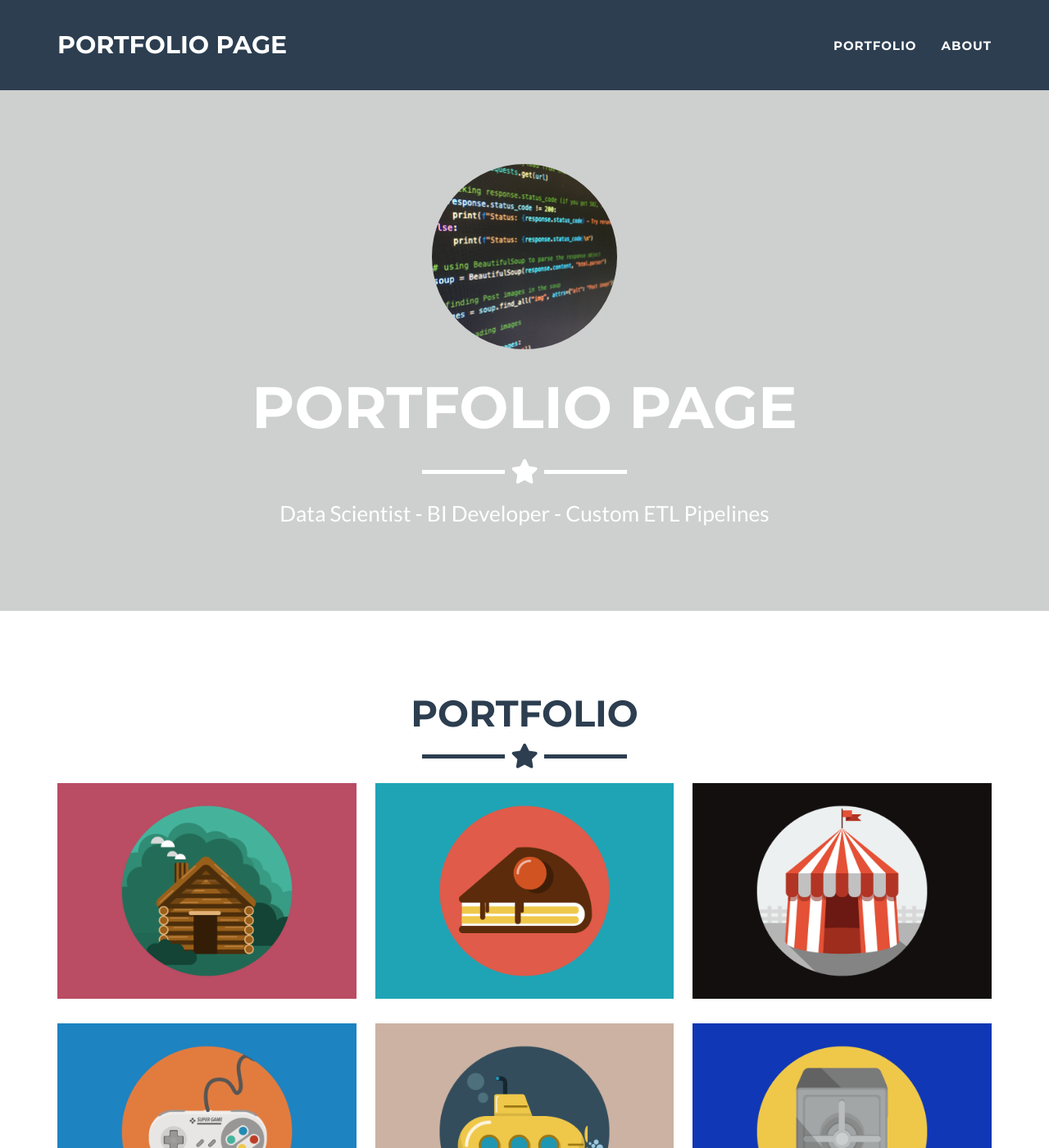
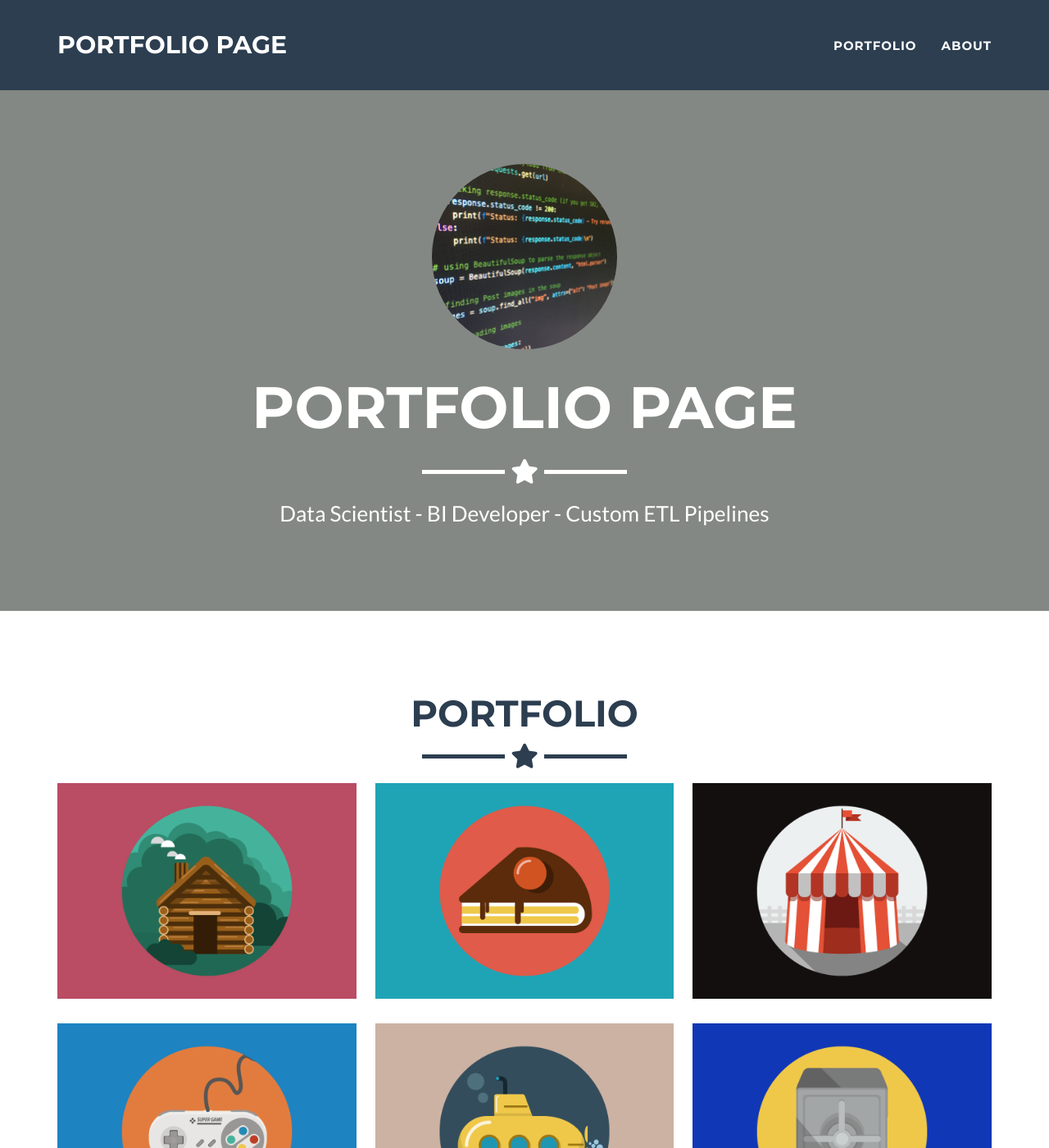
Before and after one commit to brf217/brf217.github.io, a Jekyll site: the page built from _posts/2014-07-18-project-1.markdown, in a window 1280 px wide and 1400 px high. Shown: the whole window at 82% size. Built offline with Jekyll 4.4.1, drawn with Linux system fonts in a browser that asks for light colours.

Commit message:
Update _config.yml

```diff
--- a/_config.yml
+++ b/_config.yml
@@ -25,7 +25,7 @@ contact: static
 
 # Color settings (hex-codes without the leading hash-tag)
 color:
-  primary: cecfcf
+  primary: 848884
   primary-rgb: "24,288,156"
   secondary: 2c3e50
   secondary-dark: 233140
```
